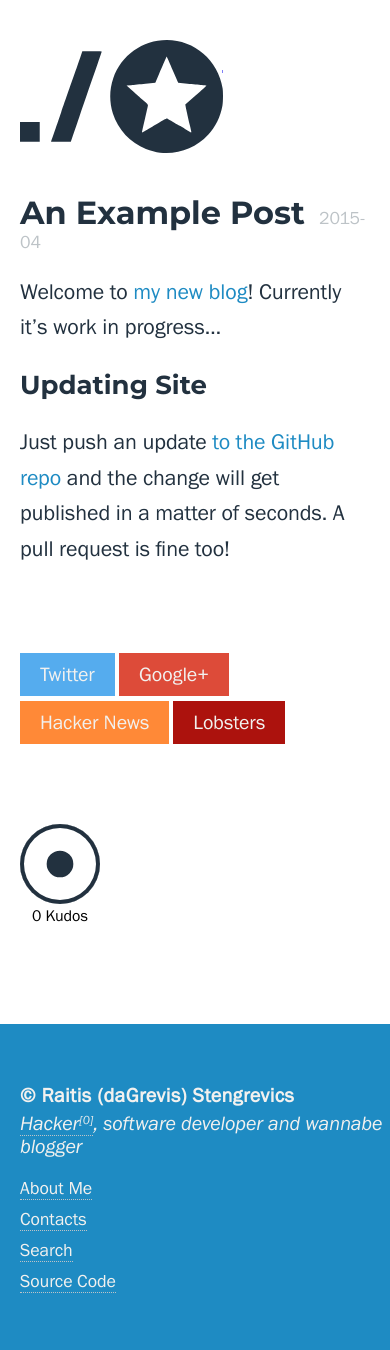
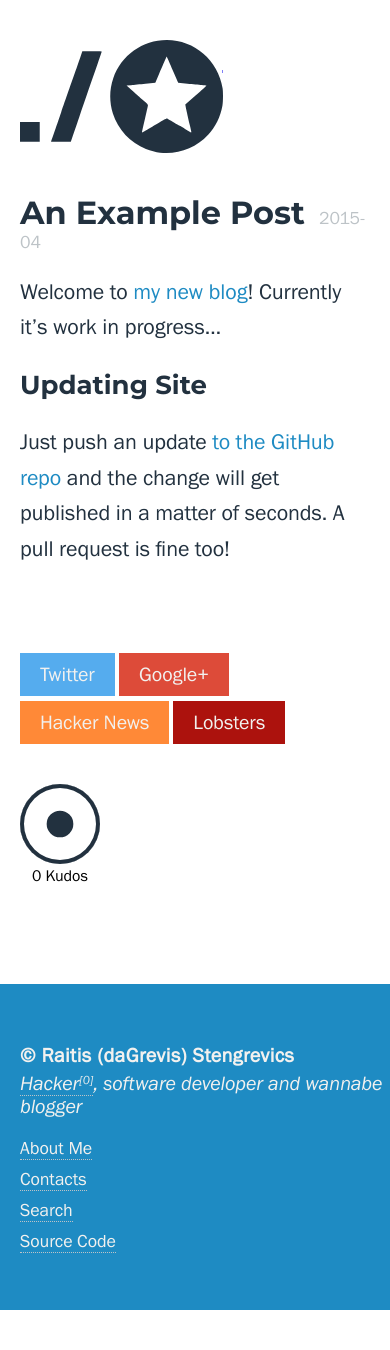
Before and after one commit to daGrevis/daGrev.is, a Jekyll site: the page built from _posts/2015-04-12-an-example-post.md, in a window 390 px wide. Built offline with Jekyll 4.4.1, drawn with Linux system fonts in a browser that asks for light colours; nearby versions of some CDN libraries; comment, search, counter and statistics services are not loaded; after the commit the page ends 1310 px from its top, so only the background shows below that.

Commit message:
Spacing fix

```diff
--- a/static/styles/main.sass
+++ b/static/styles/main.sass
@@ -252,7 +252,7 @@ body
     #body article footer .kudos
         position: relative
         margin: 0
-        margin-top: $y-height
+        margin-top: $y-height / 2
         margin-bottom: $y-height
 
 @media (max-width: $body-width + $header-width * 2 + $x-width * 2)
```
